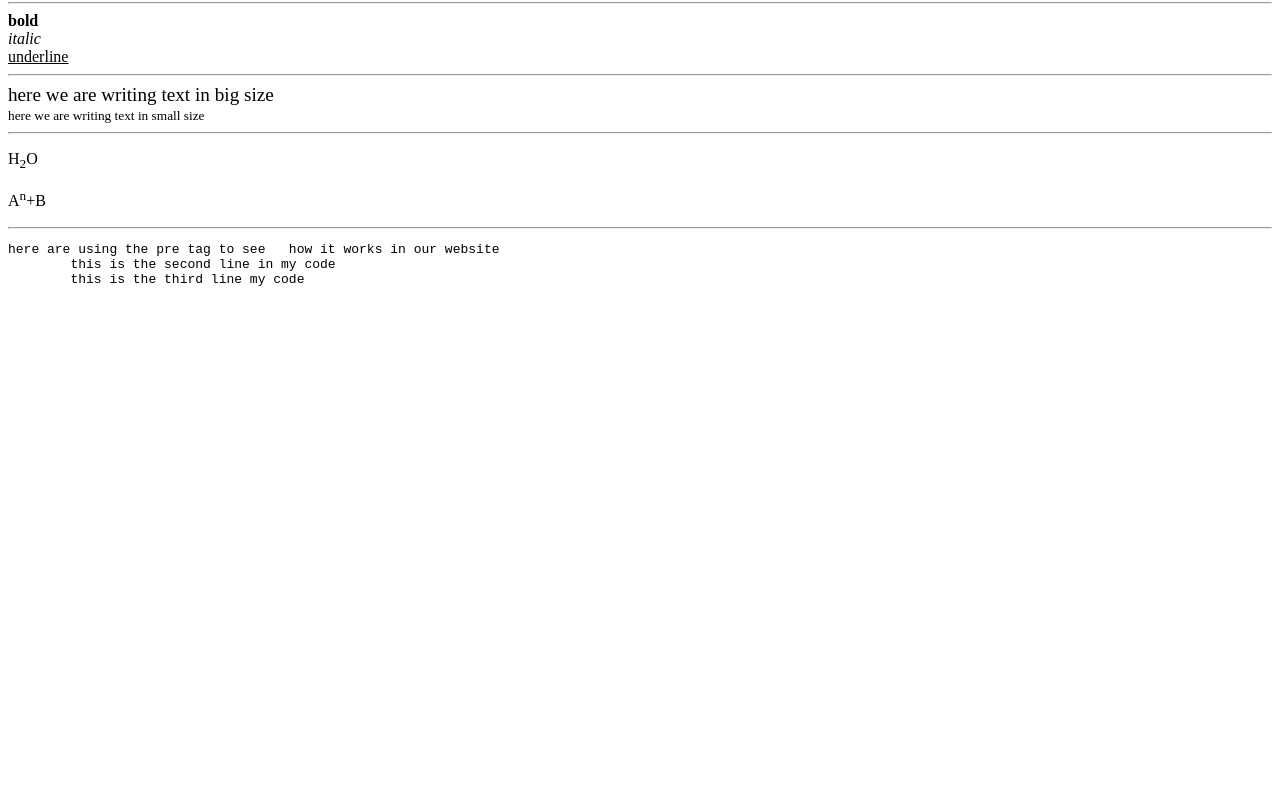
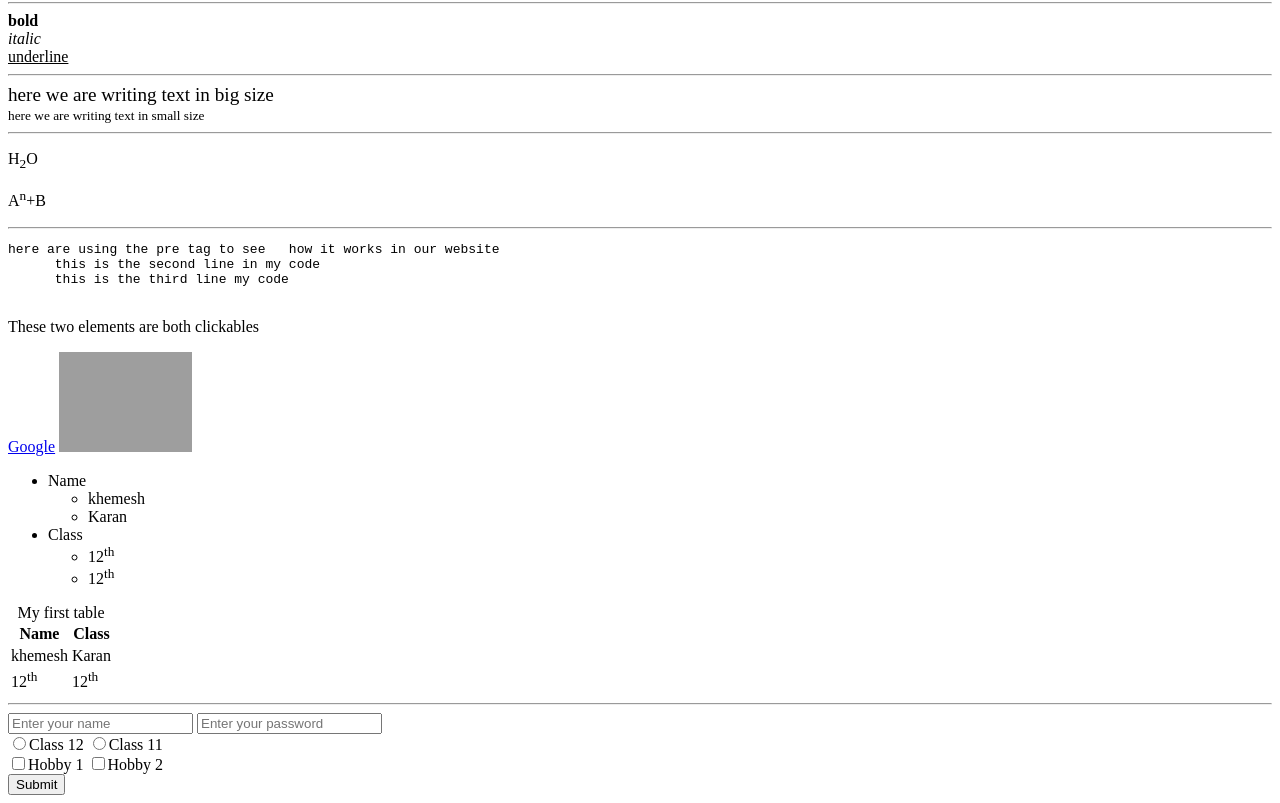
Before and after one commit to KhemeshAwana63/HTML-tutorial, a plain HTML site: page index.html in a window 1280 px wide. Shown: the part 514-1317 px from the top of the page. Before the commit the page ends 829 px from the top, so only its background shows below. Drawn offline with Linux system fonts and the light colour scheme; grey boxes are pictures that could not be loaded.

Commit message:
practicing html once again after a while

```diff
--- a/index.html
+++ b/index.html
@@ -6,6 +6,7 @@
     <title>my first html website</title>
 </head>
 <body>
+  <header>
         <!-- here we have the example of all the sizes of heading -->
     <h1>heading</h1>
     <h2>heading</h2>
@@ -13,12 +14,13 @@
     <h4>heading</h4>
     <h5>heading</h5>
     <h6>heading</h6>
+  </header>
+  <main>
     <hr>
     <p>hello this is me practicing my html for making websites</p>
     <hr>
-
     <!-- here we have example of both relative and absolute link -->
-    <a href="https://openai.com/">Open AI</a>
+    <a href="https://openai.com/" >Open AI</a>
     <br>
     <a href="/khemu.html">khemu</a>
     <hr>
@@ -53,7 +55,86 @@
       this is the third line my code
     </pre>
 
+    <!-- Revisiting the anchor key with more features(attributes) -->
+    <p>These two elements are both clickables</p>
+    <a href = "www.google.com" target = "_main">Google</a>
+    <a href = "https://chatgpt.com/"><img src = "coding image.jpg" height = 100></a>
 
+    <!-- Here we are using the list tag to create a list of items But only the Unordered tag-->
+     <ul>
+      <li>Name</li>
+        <ul>
+          <li>khemesh</li>
+          <li>Karan</li>
+        </ul>
+      <li>Class</li>
+        <ul>
+          <li>12<sup>th</sup></li>
+          <li>12<sup>th</sup></li>
+        </ul>
+     </ul>
 
+    <!-- Here we are using the table tag to create a table of items -->
+     <table>
+      <caption>My first table</caption>
+      <thead>
+        <tr>
+          <th>Name</th>
+          <th>Class</th>
+        </tr>
+      </thead>
+      <tbody>
+        <tr>
+          <td>
+            khemesh
+          </td>
+          <td>
+            Karan
+          </td>
+        </tr>
+                <tr>
+          <td>
+            12<sup>th</sup>
+          </td>
+          <td>
+            12<sup>th</sup>
+          </td>
+        </tr>
+      </tbody>
+     </table>
+     <hr>
+  </main>
+  <footer>
+
+    <!-- Here we are now going to see how we fill form in html -->
+    <form action = "action.php">
+      <label for="id1">
+        <input type="text" placeholder = "Enter your name" id="name1" name="name">
+      </label>
+      <label for="id1">
+        <input type="password" placeholder = "Enter your password" id="password" name="password">
+      </label>
+      <br>
+      <label for="id2">
+        <input type="radio" value = "CLASS 12" name="CLASS" id = "identity 1">Class 12
+        <input type="radio" value = "CLASS 11" name="CLASS" id = "identity 2">Class 11
+      </label>
+      <br>
+
+      <!-- Here we are using the class and id attributes to style the form -->
+      <div id = "div1" class = "class1">
+        <label for="id7">
+          <input type="checkbox" value = "Hobby 1" name="Hobby" id = "id3">Hobby 1
+          <input type="checkbox" value = "Hobby 2" name="Hobby" id = "id4">Hobby 2
+        </label>
+      </div>
+      <div id = "div2" class = "class1">
+        <label for="id6">
+          <input type="submit" value = "Submit" id = "id5">
+        </label>
+      </div>
+    </form>
+
+  </footer>
 </body>
 </html>
```
Also changed, not shown: 1 other file. Lines whose indentation alone changed are shown as unchanged.
